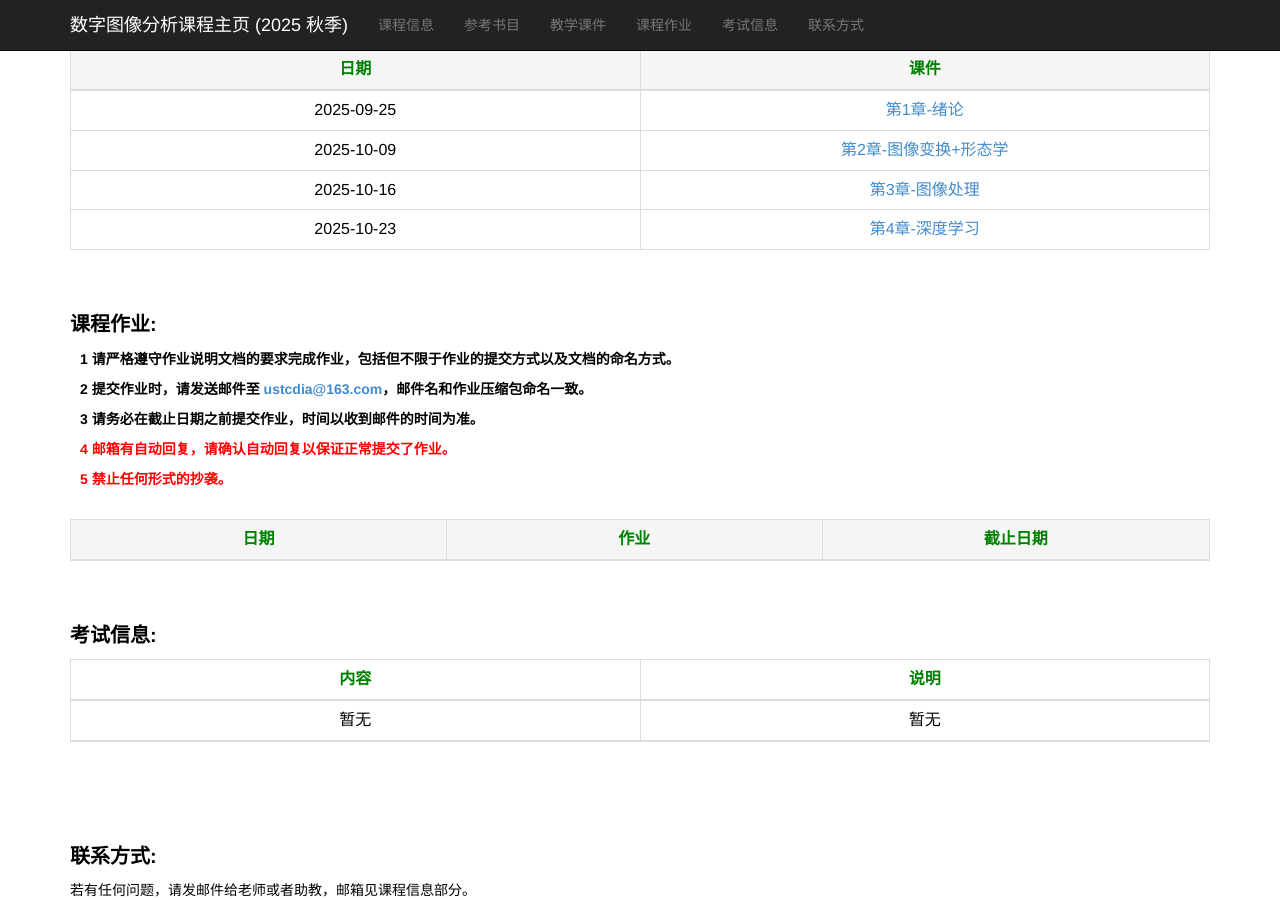
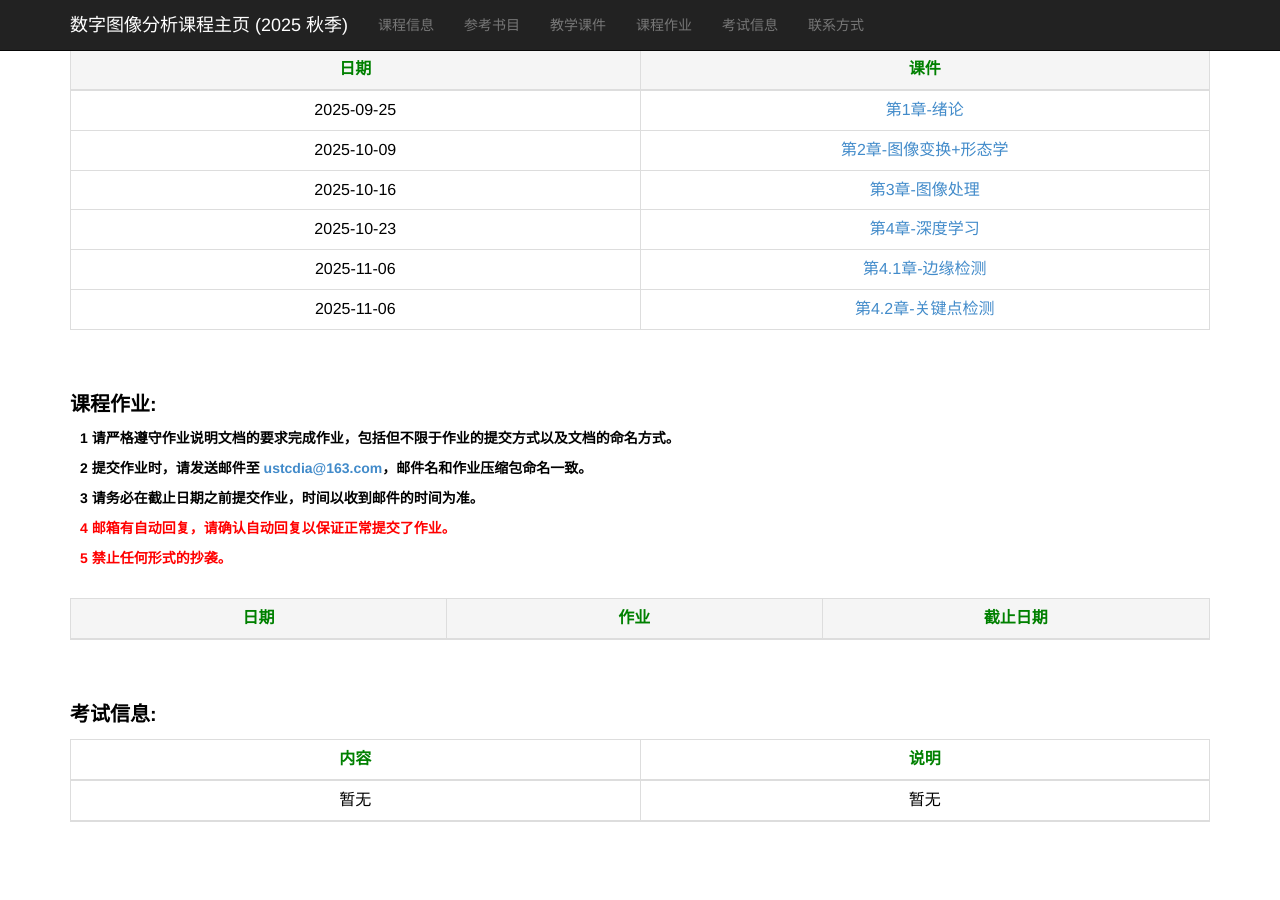
Before and after one commit to ustc-dia/ustc-dia.github.io, a Jekyll site: the page index.html, which Jekyll copies as it is, in a window 1280 px wide and 900 px high, scrolled down 777 px. Built offline with Jekyll 4.4.1, drawn with Linux system fonts in a browser that asks for light colours.

Commit message:
[feat] add slides

```diff
--- a/index.html
+++ b/index.html
@@ -186,6 +186,14 @@
                 <tr>
                     <td>2025-10-23</td>
                     <td><a href="./slides_2025_autumn/DIA课件-第4章.pdf" target="_blank">第4章-深度学习</a></td>
+                </tr>
+                <tr>
+                    <td>2025-11-06</td>
+                    <td><a href="./slides_2025_autumn/DIA课件-第4.1章.pdf" target="_blank">第4.1章-边缘检测</a></td>
+                </tr>
+                <tr>
+                    <td>2025-11-06</td>
+                    <td><a href="./slides_2025_autumn/DIA课件-第4.2章.pdf" target="_blank">第4.2章-关键点检测</a></td>
                 </tr>
 
                 <!-- <tr>
```
Also changed, not shown: 2 other files.
